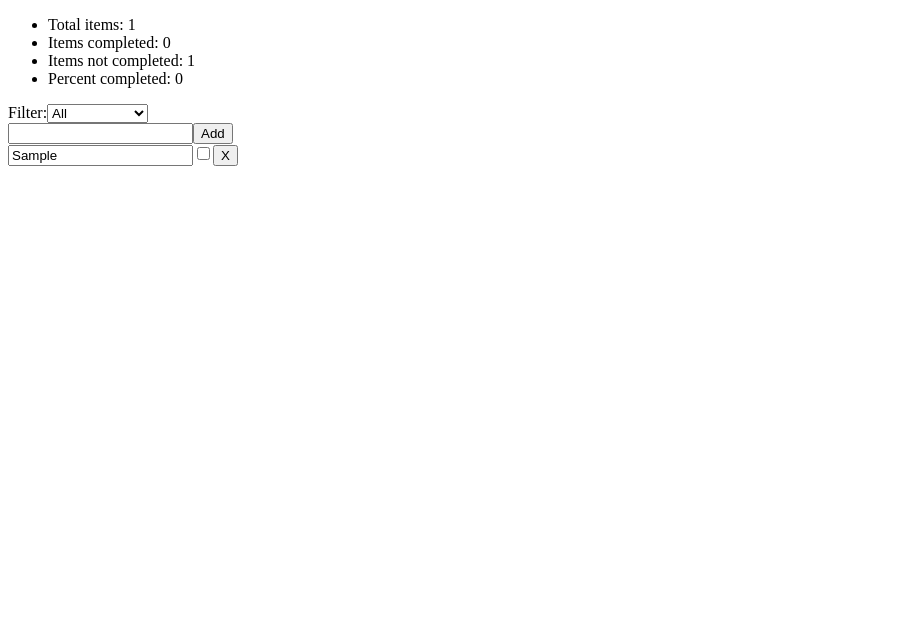
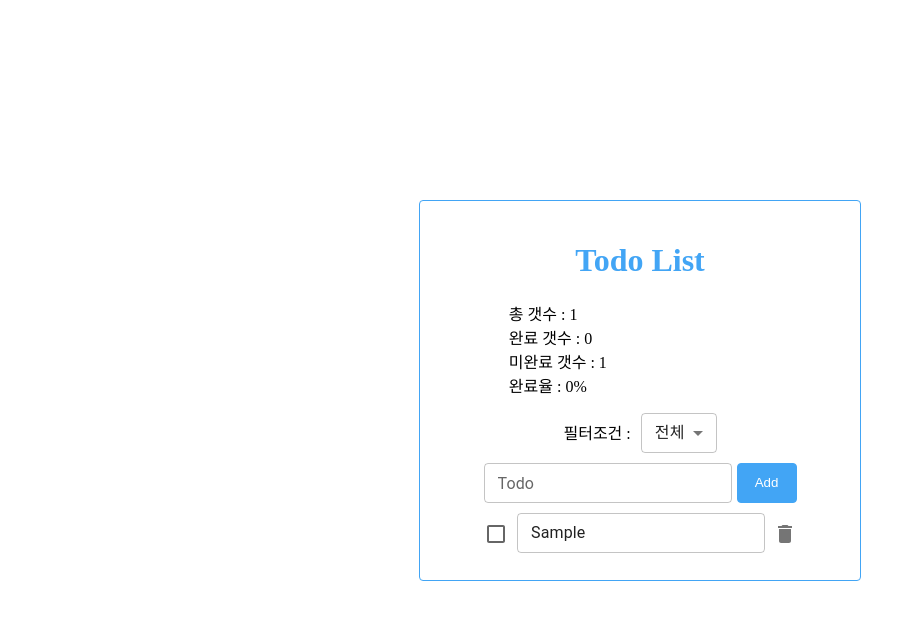
Before and after one commit to yme1313/React_typescript, a React (Create React App) app in the folder ts-react-query/: page /todo in a window 1280 px wide. Both pictures are taken after typing "Sample" into the empty fields and a click on the button "Add". Shown: the top 620 px of the page, without its empty margins (0-916 px from the left). Built offline with nearby package versions, Linux system fonts and the light colour scheme.

Commit message:
20230428 backup

```diff
--- a/ts-react-query/src/components/TodoItem.tsx
+++ b/ts-react-query/src/components/TodoItem.tsx
@@ -1,5 +1,10 @@
 import { useRecoilState } from 'recoil';
 import { Todo, todoListState } from '../containers/TodoListContainer';
+import { TextField } from '@mui/material';
+import IconButton from '@mui/material/IconButton';
+import DeleteIcon from '@mui/icons-material/Delete';
+import Checkbox from '@mui/material/Checkbox';
+import styled from 'styled-components';
 
 type Helper = (arr: Todo[], index: number, newValue: Todo) => Todo[];
 const replaceItemAtIndex: Helper = (
@@ -45,14 +50,24 @@ export default function TodoItem({ item }: { item: Todo }) {
   };
 
   return (
-    <div>
-      <input type="text" value={item.text} onChange={editItemText} />
-      <input
-        type="checkbox"
+    <Wrapper>
+      <Checkbox
         checked={item.isComplete}
         onChange={toggleItemCompletion}
       />
-      <button onClick={deleteItem}>X</button>
-    </div>
+      <TextField
+        size="small"
+        value={item.text}
+        onChange={editItemText}
+
+      />
+      <IconButton aria-label="delete" onClick={deleteItem}>
+        <DeleteIcon />
+      </IconButton>
+    </Wrapper>
   );
 }
+
+const Wrapper = styled.div`
+  margin: 5px;
+`;
--- a/ts-react-query/src/components/TodoItemCreator.tsx
+++ b/ts-react-query/src/components/TodoItemCreator.tsx
@@ -1,6 +1,8 @@
-import { useState } from "react";
-import { useSetRecoilState } from "recoil";
-import { todoListState } from "../containers/TodoListContainer";
+import { useState } from 'react';
+import { useSetRecoilState } from 'recoil';
+import { todoListState } from '../containers/TodoListContainer';
+import { TextField } from '@mui/material';
+import styled from 'styled-components';
 
 // 고유한 Id 생성을 위한 유틸리티
 let id = 0;
@@ -9,7 +11,7 @@ function getId() {
 }
 
 export default function TodoItemCreator() {
-  const [inputValue, setInputValue] = useState<string>("");
+  const [inputValue, setInputValue] = useState<string>('');
   // useSetRecoilState()을 사용하는 것은 컴포넌트가 값이 바뀔 때 리렌더링을 하기 위해 컴포넌트를 구독하지 않고도 값을 설정하게 해줍니다.
   const setTodoList = useSetRecoilState(todoListState);
 
@@ -20,22 +22,41 @@ export default function TodoItemCreator() {
       {
         id: getId(),
         text: inputValue,
-        isComplete: false
-      }
+        isComplete: false,
+      },
     ]);
-    setInputValue("");
+    setInputValue('');
   };
 
   const onChange: React.ChangeEventHandler<HTMLInputElement> = ({
-    target: { value }
+    target: { value },
   }) => {
     setInputValue(value);
   };
 
   return (
-    <div>
-      <input type="text" value={inputValue} onChange={onChange} />
-      <button onClick={addItem}>Add</button>
-    </div>
+    <Wrapper>
+      <TextField
+        label="Todo"
+        variant="outlined"
+        size="small"
+        value={inputValue}
+        onChange={onChange}
+      />
+      <Button onClick={addItem}>Add</Button>
+    </Wrapper>
   );
 }
+const Wrapper = styled.div`
+  margin: 10px;
+`;
+
+const Button = styled.button`
+  width: 60px;
+  height: 40px;
+  border: 1px solid rgb(66, 165, 245);
+  border-radius: 4px;
+  background: rgb(66, 165, 245);
+  color: white;
+  margin-left: 5px;
+`;
--- a/ts-react-query/src/components/TodoListFilters.tsx
+++ b/ts-react-query/src/components/TodoListFilters.tsx
@@ -1,32 +1,45 @@
-import React from 'react';
+import React, { useState } from 'react';
 import { atom, useRecoilState } from 'recoil';
+import MenuItem from '@mui/material/MenuItem';
+import Select, { SelectChangeEvent } from '@mui/material/Select';
 
 /** 필터링 된 todo 리스트 : 전체 todo 리스트에서 일부 기준에 따라
  ** 특정 항목이 필터링 된 새 리스트(예: 이미 완료된 항목 필터링)를 생성되어 파생된다.
  */
-type FilterState = 'Show Completed' | 'Show All' | 'Show Uncompleted';
+type FilterState = '0' | '1' | '2';
 export const todoListFilterState = atom<FilterState>({
   key: 'todoListFilterState',
-  default: 'Show All',
+  default: '0',
 });
 
 export default function TodoListFilters() {
   const [filter, setFilter] = useRecoilState(todoListFilterState);
-  const updateFilter: React.ChangeEventHandler<HTMLSelectElement> = ({
-    target: { value },
-  }) => {
-    // upcasting always typesafe
-    setFilter(value as FilterState);
+
+  // const updateFilter: React.ChangeEventHandler<HTMLSelectElement> = ({
+  //   target: { value },
+  // }) => {
+  //   // upcasting always typesafe
+  //   setFilter(value as FilterState);
+  // };
+
+  const handleChange = (e: SelectChangeEvent) => {
+    setFilter(e.target.value as FilterState);
   };
 
   return (
     <>
-      Filter:
-      <select value={filter} onChange={updateFilter}>
-        <option value="Show All">All</option>
-        <option value="Show Completed">Completed</option>
-        <option value="Show Uncompleted">Uncompleted</option>
-      </select>
+      필터조건 :
+      <Select
+        value={filter}
+        onChange={handleChange}
+        defaultValue="0"
+        size="small"
+        style={{ marginLeft : "10px" }}
+      >
+        <MenuItem value={"0"}>전체</MenuItem>
+        <MenuItem value={"1"}>완료</MenuItem>
+        <MenuItem value={"2"}>미완료</MenuItem>
+      </Select>
     </>
   );
 }
--- a/ts-react-query/src/components/TodoListStats.tsx
+++ b/ts-react-query/src/components/TodoListStats.tsx
@@ -1,6 +1,7 @@
 import React from "react";
 import { todoListState } from "../containers/TodoListContainer";
 import { selector, useRecoilValue } from "recoil";
+import styled from "styled-components";
 
 export const todoListStatsState = selector({
   key: "TodoListStats",
@@ -37,11 +38,19 @@ export default function TodoListStats() {
   const formattedPercentCompleted = Math.round(percentCompleted);
 
   return (
-    <ul>
-      <li>Total items: {totalNum}</li>
-      <li>Items completed: {totalCompletedNum}</li>
-      <li>Items not completed: {totalUncompletedNum}</li>
-      <li>Percent completed: {formattedPercentCompleted}</li>
-    </ul>
+    <List>
+      <li>총 갯수 : {totalNum}</li>
+      <li>완료 갯수 : {totalCompletedNum}</li>
+      <li>미완료 갯수 : {totalUncompletedNum}</li>
+      <li>완료율 : {formattedPercentCompleted}%</li>
+    </List>
   );
 }
+
+const List = styled.ul`
+& > li {
+  list-style : none;
+  text-align : left;
+  padding-left : 8%;
+}
+`
--- a/ts-react-query/src/containers/TodoListContainer.tsx
+++ b/ts-react-query/src/containers/TodoListContainer.tsx
@@ -6,6 +6,7 @@ import TodoListFilters from '../components/TodoListFilters';
 import { todoListFilterState } from '../components/TodoListFilters';
 import TodoListStats from '../components/TodoListStats';
 import { atom } from 'recoil';
+import styled from 'styled-components';
 
 // Todo 안에 값들 타입 지정
 export interface Todo {
@@ -27,9 +28,9 @@ const filteredTodoListState = selector({
     const list = get(todoListState);
 
     switch (filter) {
-      case 'Show Completed':
+      case '1':
         return list.filter((item) => item.isComplete);
-      case 'Show Uncompleted':
+      case '2':
         return list.filter((item) => !item.isComplete);
       default:
         return list;
@@ -42,13 +43,29 @@ export default function TodoList() {
   const todoList = useRecoilValue(filteredTodoListState);
 
   return (
-    <>
+    <Wrapper>
+      <Title>Todo List</Title>
       <TodoListStats />
       <TodoListFilters />
       <TodoItemCreator />
       {todoList.map((todoItem) => (
         <TodoItem key={todoItem.id} item={todoItem} />
       ))}
-    </>
+    </Wrapper>
   );
 }
+
+const Wrapper = styled.div`
+  border : 1px solid rgb(66, 165, 245);
+  border-radius : 4px;
+  width : 400px;
+  margin : 0 auto;
+  margin-top : 200px;
+  text-align : center;
+  padding : 20px;
+`;
+
+const Title = styled.h1`
+  color : rgb(66, 165, 245);
+  font-weight : bold;
+`
```
